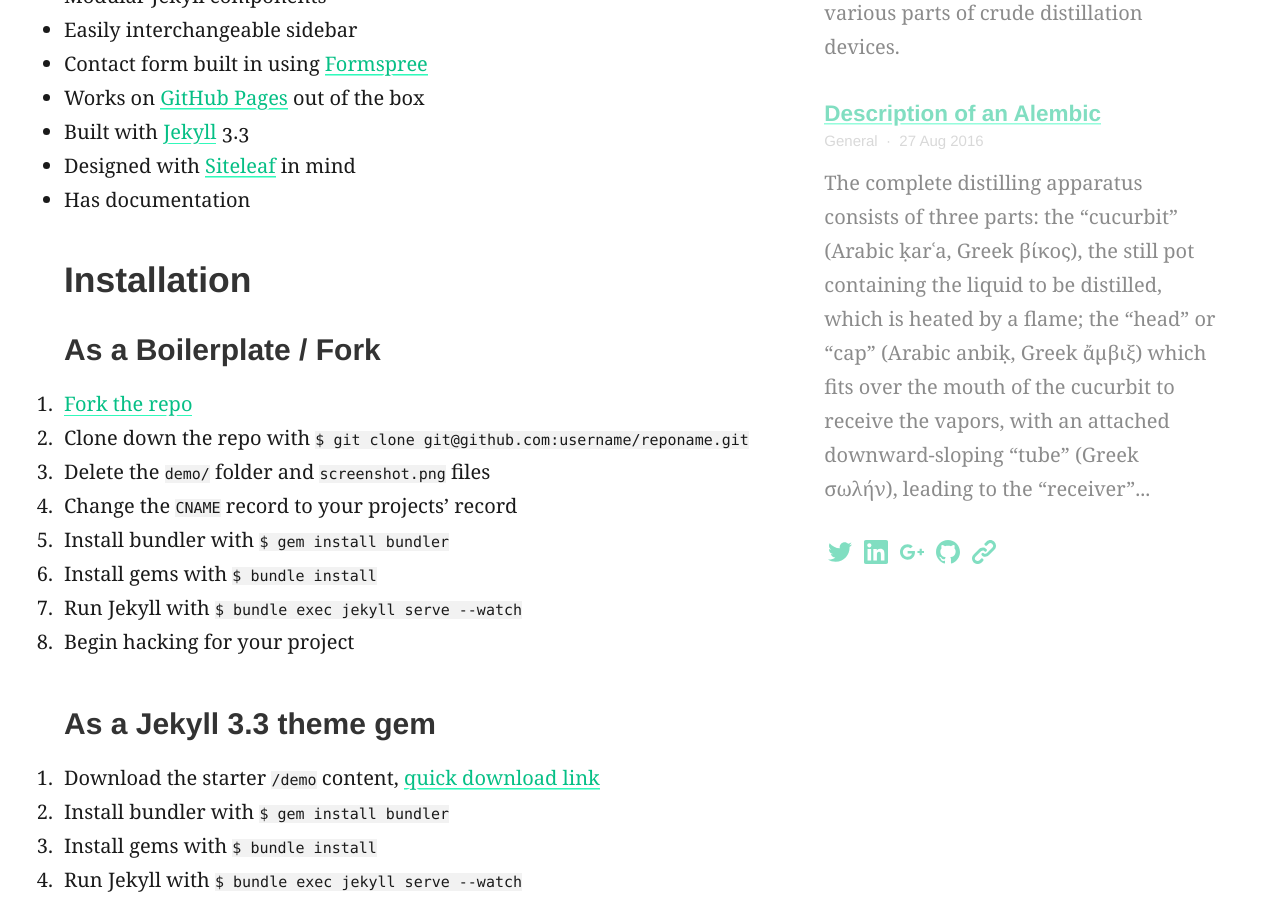
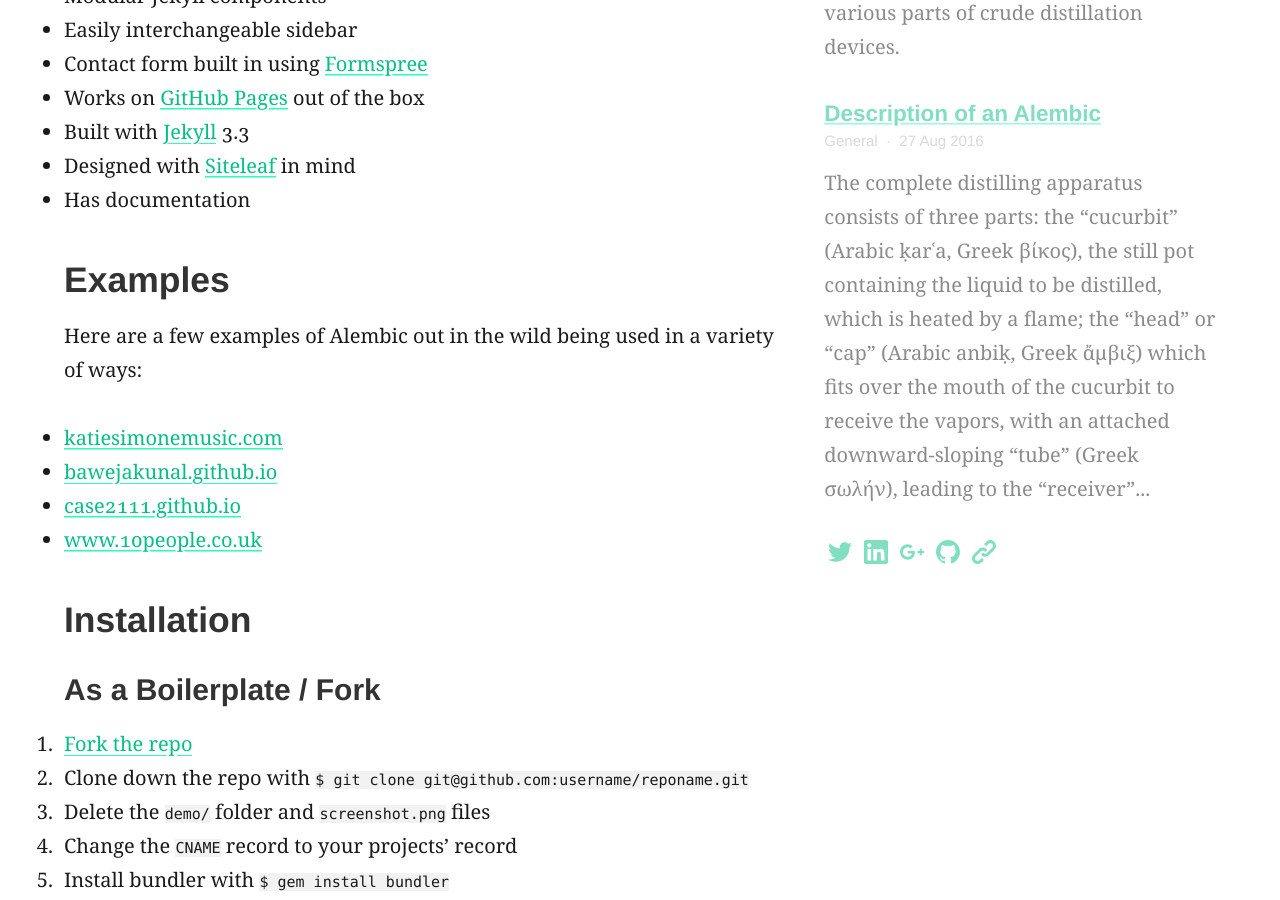
Before and after one commit to daviddarnes/alembic, a Jekyll site: the page built from index.md, in a window 1280 px wide and 900 px high, scrolled down 1292 px. Built offline with Jekyll 4.4.1, drawn with Linux system fonts in a browser that asks for light colours.

Commit message:
Adds example sites using Alembic, closes #22

```diff
--- a/index.md
+++ b/index.md
@@ -26,6 +26,14 @@
 - Designed with [Siteleaf](http://www.siteleaf.com/) in mind
 - Has documentation
 
+## Examples
+
+Here are a few examples of Alembic out in the wild being used in a variety of ways:
+
+- [katiesimonemusic.com](http://katiesimonemusic.com/)
+- [bawejakunal.github.io](https://bawejakunal.github.io/)
+- [case2111.github.io](http://case2111.github.io/)
+- [www.10people.co.uk](http://www.10people.co.uk/)
 
 ## Installation
 
@@ -48,7 +56,6 @@
 4. Run Jekyll with `$ bundle exec jekyll serve --watch`
 5. Begin hacking for your project
 
-
 ### Boilerplate & Theme differences
 
 The boilerplate kit is better for more drastic hacking and changes, a project that's quite different to any other and needs a lot of custom work done. Additionally you'll only be able to use this method if you want to host it on GitHub Pages, as [themes can't be submitted](https://pages.github.com/themes/)... yet.
```
Also changed, not shown: demo/index.md (+8 -2 lines), README.md.
